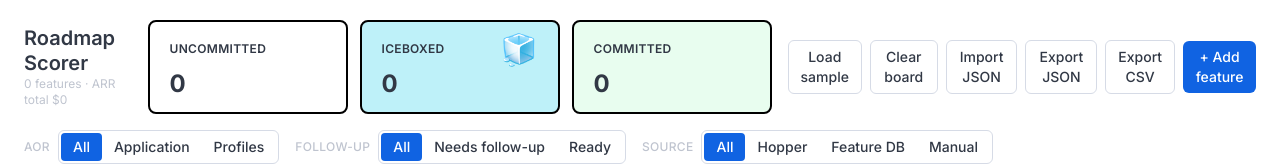
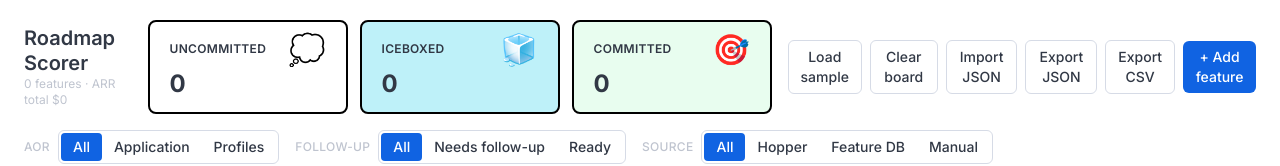
Before and after one commit to Drewdodds/pm-roadmap-app, a React (Vite) app: page / in a window 1280 px wide. Shown: the top 166 px of the page. Built offline with nearby package versions, Linux system fonts and the light colour scheme.

Commit message:
added new emojis to scorecards'

```diff
--- a/src/components/TopBar.tsx
+++ b/src/components/TopBar.tsx
@@ -77,6 +77,7 @@ export const TopBar = (p: Props) => {
             <KpiScorecard
               label="Uncommitted"
               value={String(p.uncommittedCount)}
+              emoji="💭"
               bgClass="bg-white dark:bg-slate-800"
             />
             <KpiScorecard
@@ -88,6 +89,7 @@ export const TopBar = (p: Props) => {
             <KpiScorecard
               label="Committed"
               value={String(p.committedCount)}
+              emoji="🎯"
               bgClass="bg-[#E8FDEF] dark:bg-[#1d3a26]"
             />
           </div>
```
